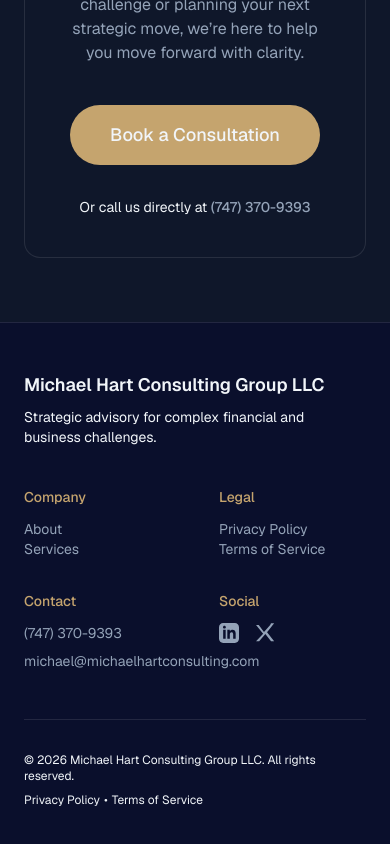
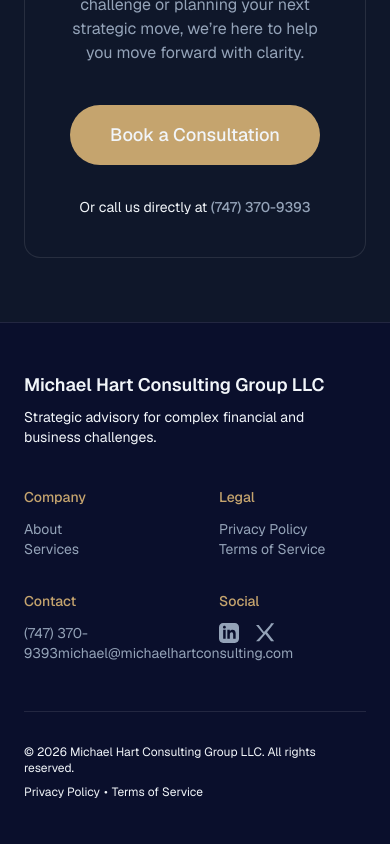
Before and after one commit to michaelhart2044-del/michael-hart-consulting, a Next.js app in the folder website/: page / in a window 390 px wide. Shown: the part 3911-4755 px from the top of the page. Built offline with nearby package versions, Linux system fonts and the light colour scheme.

Commit message:
Quick UX wins (Phase 3 #11): Footer tel: link on phone number; Navbar active state for /services (including subpages); custom not-found.tsx with branded 404 page. Build verified clean.

```diff
--- /dev/null
+++ b/website/app/not-found.tsx
@@ -0,0 +1,24 @@
+import Link from 'next/link';
+
+export default function NotFound() {
+  return (
+    <div className="min-h-screen bg-background text-foreground flex items-center justify-center">
+      <div className="max-w-md text-center px-6">
+        <div className="text-6xl font-semibold tracking-[-2px] mb-2 text-accent">404</div>
+        <h1 className="text-3xl font-semibold tracking-tight mb-4">Page not found</h1>
+        <p className="text-muted mb-8 leading-relaxed">
+          Sorry, the page you&apos;re looking for doesn&apos;t exist or has been moved.
+        </p>
+        <Link
+          href="/"
+          className="inline-block px-8 py-3 bg-accent hover:bg-accent-hover text-black font-medium rounded-full transition-all active:scale-[0.985]"
+        >
+          Back to home
+        </Link>
+        <p className="mt-6 text-xs text-subtle">
+          Or <Link href="/contact" className="underline hover:text-accent">contact us</Link> if you need help.
+        </p>
+      </div>
+    </div>
+  );
+}
--- a/website/components/Footer.tsx
+++ b/website/components/Footer.tsx
@@ -49,7 +49,12 @@ export default function Footer() {
             <div>
               <div className="font-medium text-accent mb-3">Contact</div>
               <div className="space-y-2 text-muted">
-                <div>{site.phone}</div>
+                <a
+                  href={site.phoneHref}
+                  className="hover:text-accent transition-colors"
+                >
+                  {site.phone}
+                </a>
                 <a
                   href={site.email ? `mailto:${site.email}` : undefined}
                   className="hover:text-accent transition-colors"
--- a/website/components/Navbar.tsx
+++ b/website/components/Navbar.tsx
@@ -49,6 +49,9 @@ export default function Navbar({ ctaHref, activeSection }: NavbarProps) {
     if (href === '/' && isHome) return true;
     if (href === '/about' && pathname === '/about') return true;
     if (href === '/contact' && pathname === '/contact') return true;
+
+    // Services pages (including subpages like /services/[slug])
+    if (href === '/services' && pathname.startsWith('/services')) return true;
 
     // Anchor links on homepage
     if (href === '/#why' && isHome && activeSection === 'why') return true;
```
